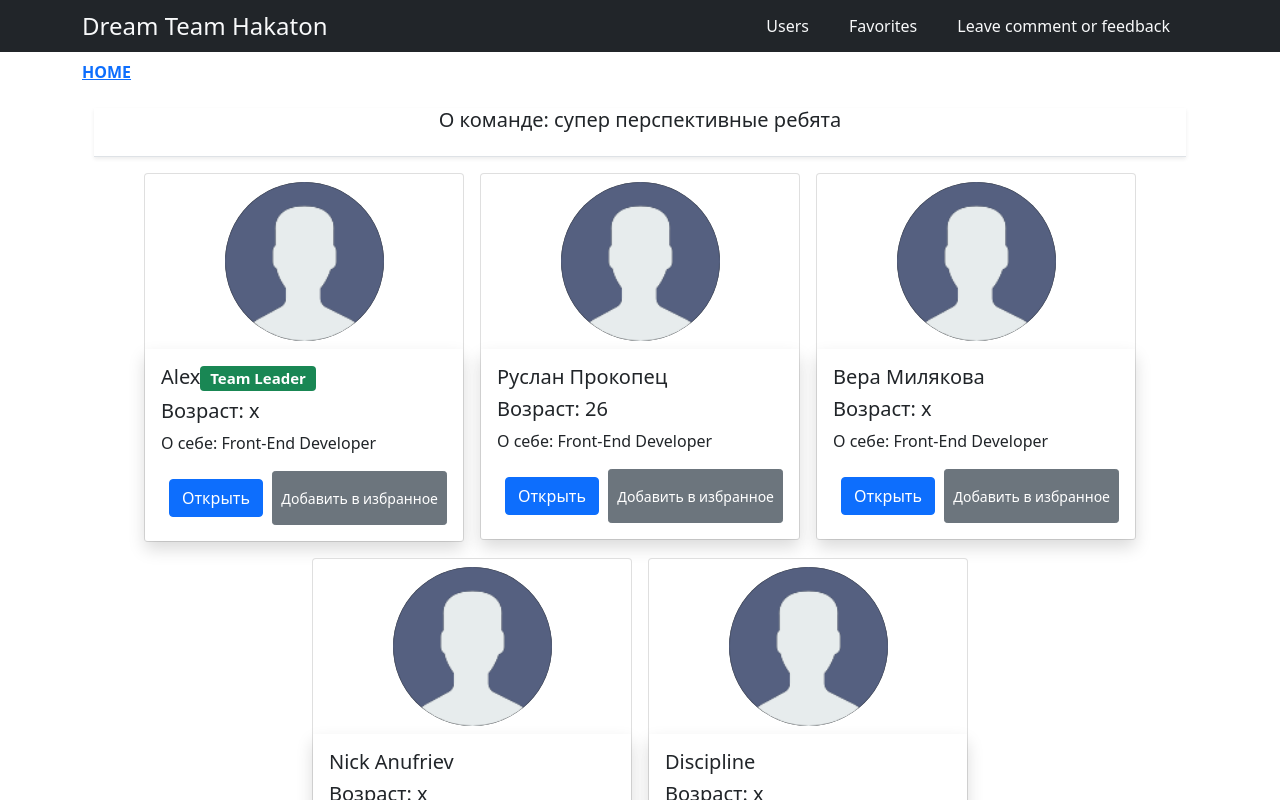
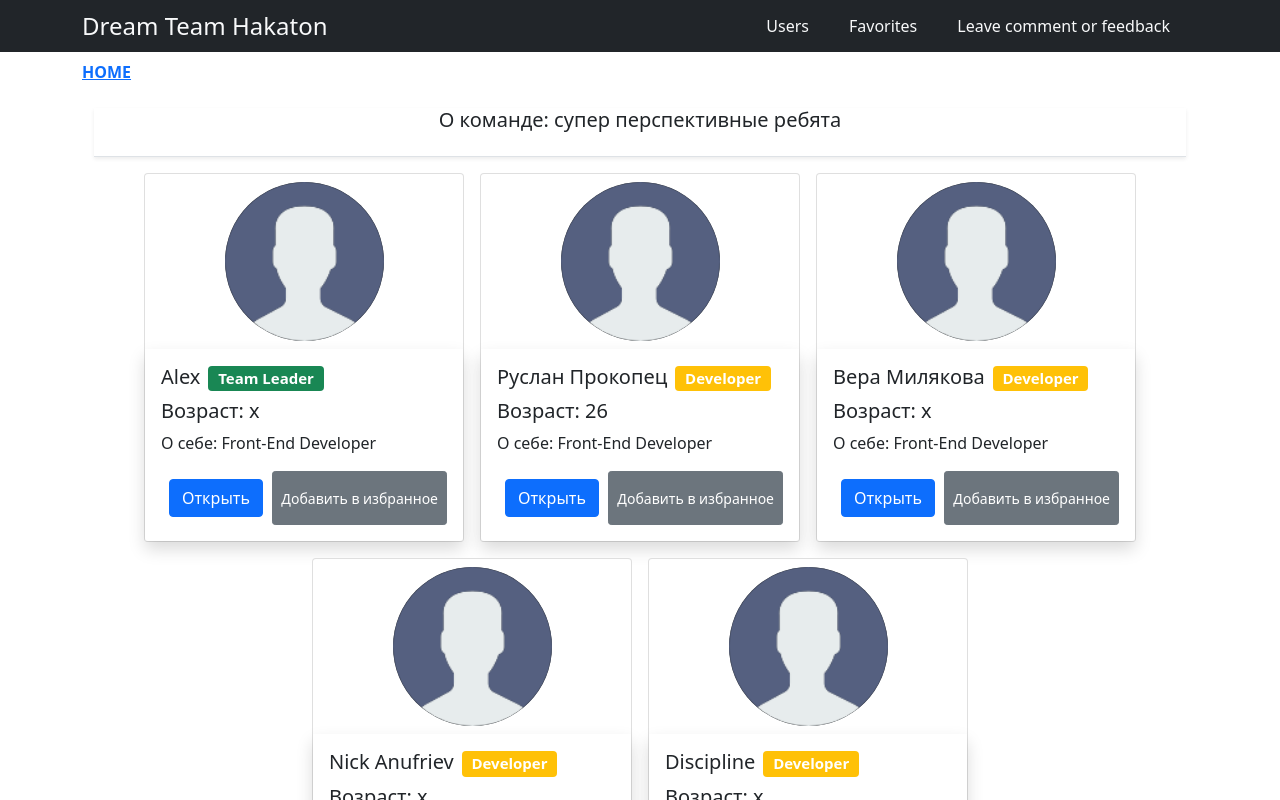
Before and after one commit to orlovaleksandr89/hakaton, a React (Create React App) app: page / in a window 1280 px wide. Shown: the top 800 px of the page. Built offline with nearby package versions, Linux system fonts and the light colour scheme.

Commit message:
fix margin and add developer badge

```diff
--- a/src/components/Badge.jsx
+++ b/src/components/Badge.jsx
@@ -2,7 +2,7 @@ import React from 'react'
 import { Badge } from 'react-bootstrap'
 
 const BadgeMember = ({ color, text }) => {
-  return <Badge bg={color}>{text}</Badge>
+  return <Badge className='ms-2' bg={color}>{text}</Badge>
 }
 
 export default BadgeMember
--- a/src/components/Member.jsx
+++ b/src/components/Member.jsx
@@ -22,7 +22,7 @@ const Member = ({ members }) => {
                   {member.name}
                   {member.isLeader ? (
                     <BadgeMember color='success' text='Team Leader' />
-                  ) : null}
+                  ) : <BadgeMember color='warning' text='Developer' />}
                 </h5>
                 <h5 className='card-tite'>{`Возраст: ` + member.age}</h5>
                 <p className='card-text'>{`О себе: ` + member.about}</p>
--- a/src/components/Ruslan_Prakapets/MemberRuslan.jsx
+++ b/src/components/Ruslan_Prakapets/MemberRuslan.jsx
@@ -18,7 +18,7 @@ const MemberRuslan = ({ id }) => {
             {memberById.name}
             {memberById.isLeader ? (
               <BadgeMember color="success" text="Team Leader" />
-            ) : null}
+            ) : <BadgeMember color='warning' text='Developer' />}
           </h1>
           <span>{`Возраст: ` + memberById.age}</span>
           <p>{`О себе: ` + memberById.about}</p>
```
Also changed, not shown: 1 other file (tests, documents, lock files or other folders).
